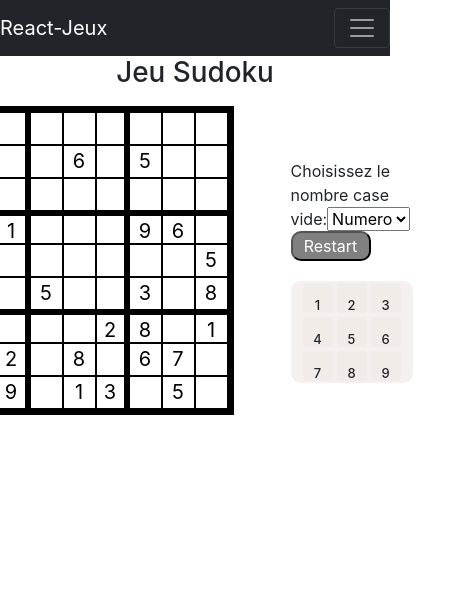
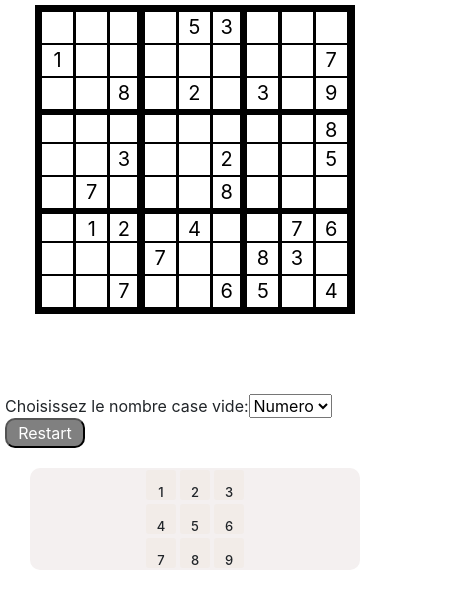
Before and after one commit to judelin/ProjectReact, a React (Create React App) app in the folder mon-app/: page /sudoku in a window 390 px wide. Shown: the top 608 px of the page, 468 px wide, since content can reach past the window. Built offline with nearby package versions, Linux system fonts and the light colour scheme.

Commit message:
sudoku and 2048 modifie

```diff
--- a/mon-app/src/appJeux/AppSudoku.css
+++ b/mon-app/src/appJeux/AppSudoku.css
@@ -1,30 +1,24 @@
 .columnn {
-
   padding: 1px;
 
 }
 
 /* Clear floats after the columns */
 .roww {
-
-
   display: flex;
    justify-content: center;
 
 }
 
-
 .colum1 {
 
   padding: 5px;
-    margin: 50px;
+
 
 }
 
 /* Clear floats after the columns */
-  .roww1 {
-
-
+.row1 {
   display: flex;
    justify-content: center;
 
@@ -135,9 +129,15 @@
   padding-left:  10px; /* 3 */
 
 }
+.row1 {
+  display: inline;
+   justify-content: none;
+
+}
 .columnn {
 
   padding: 2px;
+
 
 }
 .item{
@@ -147,3 +147,47 @@
 }
 
 }
+
+table.sudoku2 {
+  border-collapse: collapse;
+  font-family: Calibri, sans-serif;
+}
+.sudoku2 tr:nth-of-type(3n) {
+  border-bottom: solid medium;
+}
+.sudoku2 td:nth-of-type(3n) {
+  border-right: solid medium;
+}
+.sudoku2 td {
+  border: solid thin;
+  height: 1.4em;
+  width: 1.4em;
+  text-align: center;
+  padding: 0;
+}
+
+.sudoku :nth-of-type(3n) {
+  border-right: solid medium;
+}
+.sudoku {
+  border: solid thin;
+  height: 1.4em;
+  width: 1.4em;
+  text-align: center;
+  padding: 0;
+}
+
+/* Presentation Formatting [Ignore] */
+table[class^="sudoku"] {
+  margin: 0 auto;
+}
+.wrapper {
+  width: 100%;
+}
+.col {
+  display: inline-block;
+  width: 50%;
+  text-align: center;
+  margin: 0 auto;
+  padding: 0;
+}
--- a/mon-app/src/appJeux/appSudoku.js
+++ b/mon-app/src/appJeux/appSudoku.js
@@ -17,7 +17,7 @@ function Carre(props) {
 function TuileComponent(props) {
    return (
       <div className="columnn">
-         <Carre valeur={props.valeur} carre={props.carre} id={props.id} onClick={props.onClick} />
+         <Carre valeur={props.valeur}  id={props.id} onClick={props.onClick} />
       </div>
    );
 
@@ -174,18 +174,17 @@ function AppSudoku() {
       }
    }, [valeur, setNonM, setEtat, etat]);
    return (
-      <div className="roww">
+      <div className="row1">
 
-         <div className="columnn">
+         <div className="colum1">
 
-            <div className="wrappper">
                <SudokuComponent bool={etatJeu} colo ={colo} valeur={valeur} onClick={handleClick} />
-            </div>
+
          </div>
          <div className="colum1">
             <FormCh onChange = {handleValue} onClick ={handleRestart}/>
             <div className="wrapp">
-               <TabBoardV n={3} valeur={valeurBoard} carre="carree" onClick={handleClickVal} />
+               <TabBoardV n={3} valeur={valeurBoard} onClick={handleClickVal} />
             </div>
          </div>
       </div>
--- a/mon-app/src/appJeux/styles/sudoku.css
+++ b/mon-app/src/appJeux/styles/sudoku.css
@@ -48,9 +48,22 @@
           margin-bottom: 70px;
         }
 
+
+        @media screen and (max-width: 990px) {
+          .board {
+            max-width: 400px;
+            }
+
+          .grid-item {
+             width: 43px;
+             height: 43px;
+             font-size: 25px;
+            }
+      }
+
         @media screen and (max-width: 600px) {
             .board {
-              max-width: 400px;
+              max-width: 320px;
               }
 
             .grid-item {
--- a/mon-app/src/index.js
+++ b/mon-app/src/index.js
@@ -2,7 +2,7 @@ import React from 'react';
 import ReactDOM from 'react-dom';
 import 'bootstrap/dist/css/bootstrap.min.css';
 import './index.css';
-import App from './appJeux/AppRoute';
+import App from './appJeux/appSudoku';
 import * as serviceWorker from './serviceWorker';
 
 ReactDOM.render(
```
Lines whose indentation alone changed are shown as unchanged.
